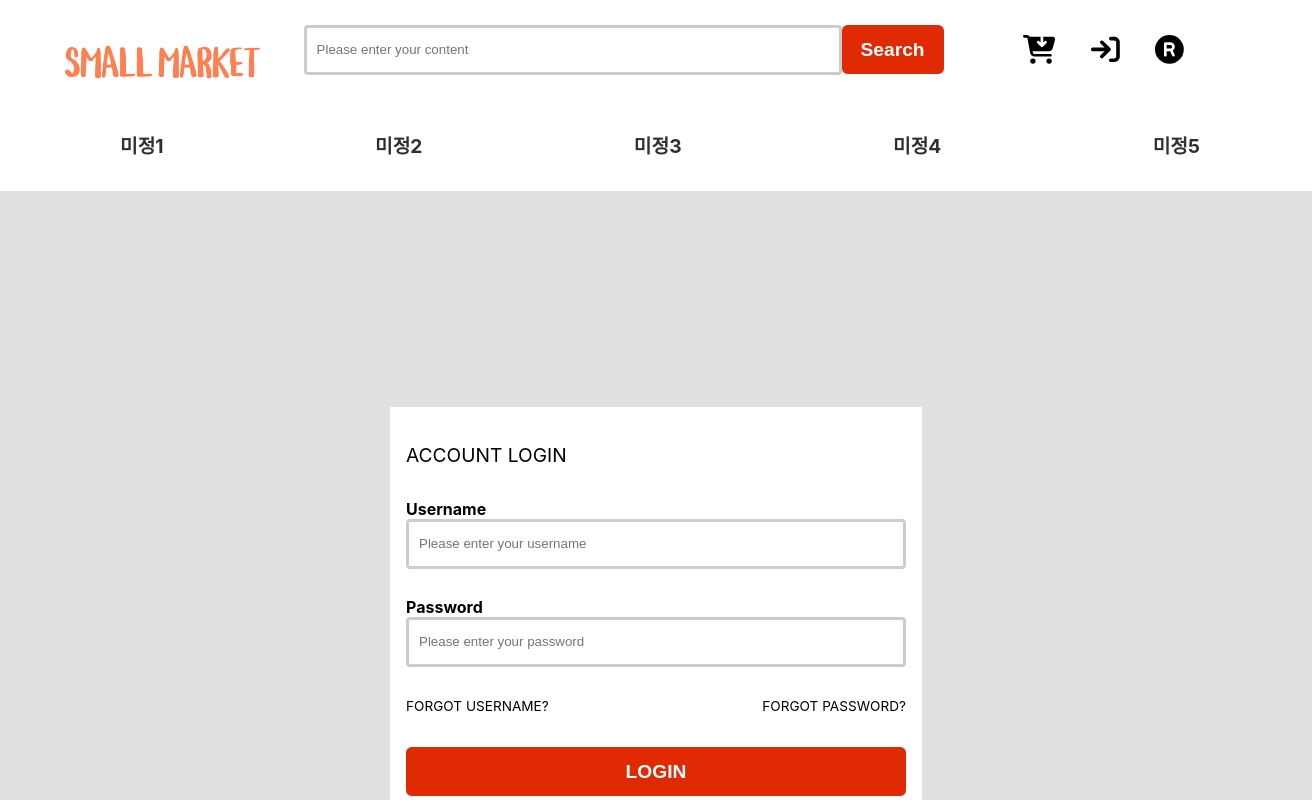
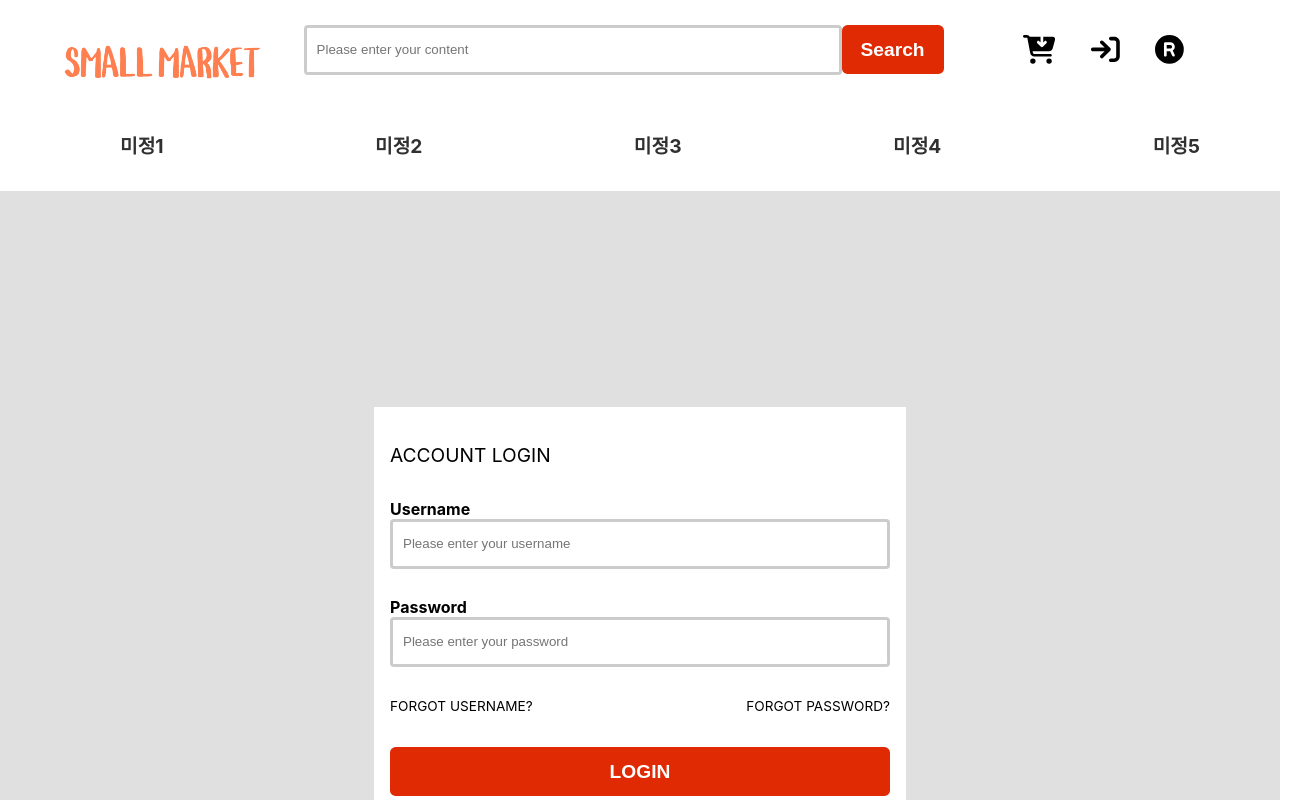
Before and after one commit to hovelopin/SmallMarket, a React (Create React App) app: page /login in a window 1280 px wide. Shown: the top 800 px of the page, 1312 px wide, since content can reach past the window. Built offline with nearby package versions, Linux system fonts and the light colour scheme.

Commit message:
Fix: padding left, right 제거

```diff
--- a/src/components/UI/container/loginContainer.jsx
+++ b/src/components/UI/container/loginContainer.jsx
@@ -55,8 +55,6 @@ const StyledWrapper = styled.div`
     width: 100%;
     height: 100vh;
     padding-top: 2rem;
-    padding-left: 1rem;
-    padding-right: 1rem;
     padding-bottom: 2rem;
     background-color: ${Theme.colors.lightGray};
 `
```
